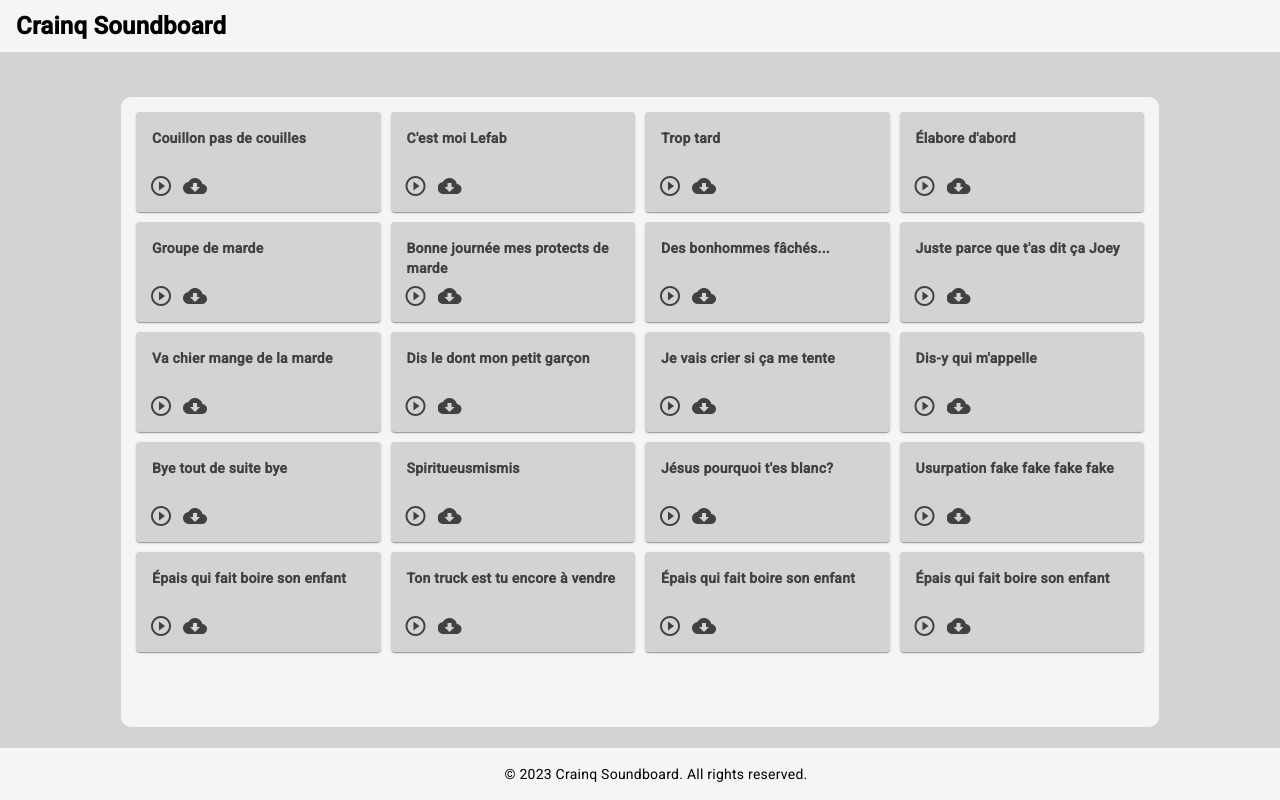
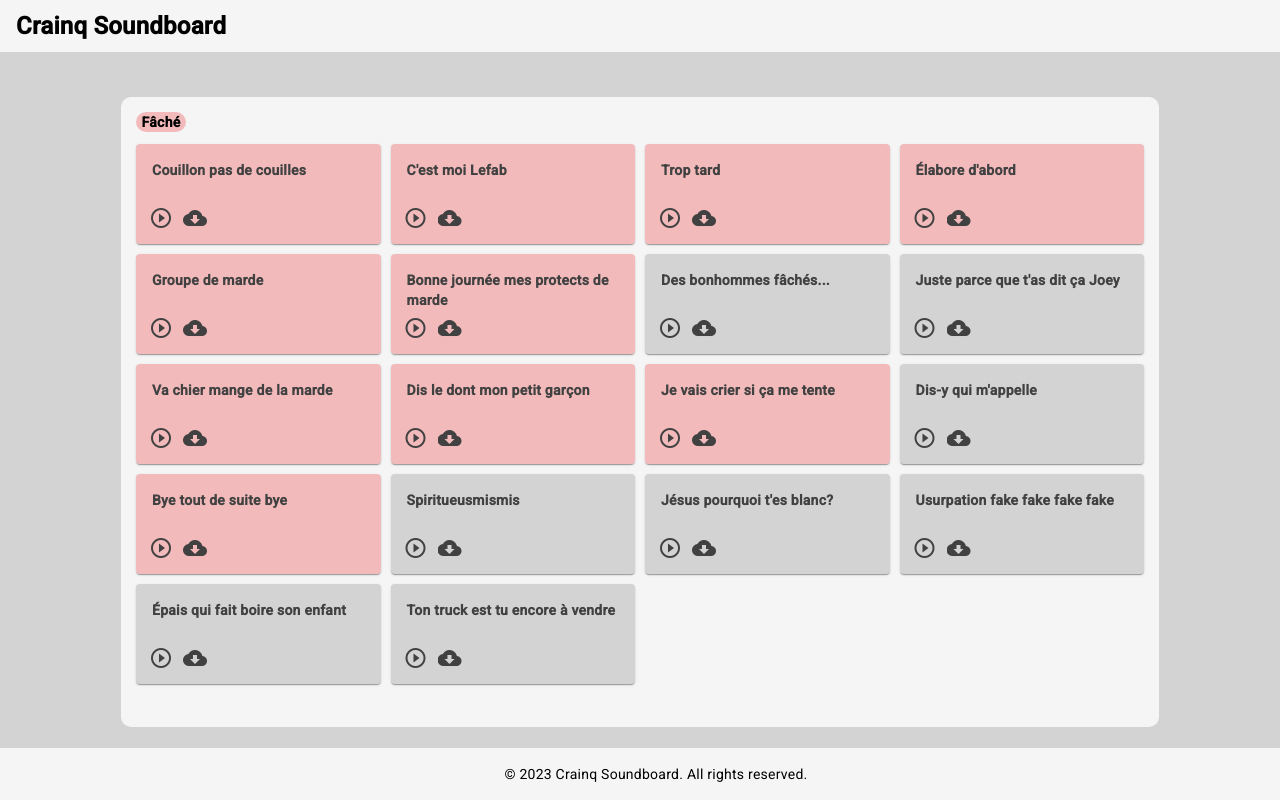
Before and after one commit to JoeRouleau/crainq-soundboard, an Angular app: page / in a window 1280 px wide. Built offline with nearby package versions, Linux system fonts and the light colour scheme.

Commit message:
Bouton filtre statique avec click class

```diff
--- a/src/app/app.module.ts
+++ b/src/app/app.module.ts
@@ -12,6 +12,7 @@ import { VoiceMessageListComponent } from './voice-message-list/voice-message-li
 import { VoiceMessageComponent } from './voice-message/voice-message.component';
 
 import { HttpClientModule } from '@angular/common/http';
+import { FiltersComponent } from './filters/filters.component';
 
 
 @NgModule({
@@ -22,7 +23,8 @@ import { HttpClientModule } from '@angular/common/http';
     FooterComponent,
     BodyComponent,
     VoiceMessageListComponent,
-    VoiceMessageComponent
+    VoiceMessageComponent,
+    FiltersComponent
   ],
   imports: [
     BrowserModule,
--- a/src/app/body/body.component.html
+++ b/src/app/body/body.component.html
@@ -1,5 +1,6 @@
 <div class="container">
     <div class="box">
+        <app-filters></app-filters>
         <app-voice-message-list></app-voice-message-list>
     </div>
   </div>
--- /dev/null
+++ b/src/app/filters/filters.component.css
@@ -0,0 +1,30 @@
+mat-chip-listbox {
+    margin-bottom: 5px;
+}
+
+mat-chip {
+    background-color: aqua;
+}
+
+.filter-list {
+    background-color: rgba(240, 128, 128, .5);
+    width: 50px;
+    font-weight: bold;
+    text-align:center;
+    border-radius: 10px;
+}
+
+.filter-list:hover {
+    box-shadow: 0 3px 3px 3px rgba(0,0,0,.2), 0 3px 3px 0 rgba(0,0,0,.14), 0 3px 3px 0 rgba(0,0,0,.12) !important;
+    transform: translate3d(0,0,0);
+    transition: background .4s cubic-bezier(.25,.8,.25,1),box-shadow 280ms cubic-bezier(.4,0,.2,1);
+    cursor: pointer;
+}
+
+.coral {
+    background-color: rgb(240, 128, 128);
+}
+
+.light-coral {
+    background-color: rgba(240, 128, 128, .5);
+}
--- /dev/null
+++ b/src/app/filters/filters.component.html
@@ -0,0 +1,3 @@
+<div (click)="toggleClass()" [ngClass]="selected ? 'filter-list coral' : 'filter-list light-coral'">
+    <p>Fâché</p>
+</div>
--- /dev/null
+++ b/src/app/filters/filters.component.ts
@@ -0,0 +1,15 @@
+import { Component } from '@angular/core';
+
+@Component({
+  selector: 'app-filters',
+  templateUrl: './filters.component.html',
+  styleUrls: ['./filters.component.css']
+})
+export class FiltersComponent {
+  selected: boolean = false;
+
+  public toggleClass() {
+    this.selected = !this.selected;
+  }
+
+}
--- a/src/app/interfaces/Vocal.ts
+++ b/src/app/interfaces/Vocal.ts
@@ -2,5 +2,6 @@ export interface Vocal {
     id: number,
     title: string,
     content: string,
-    path: string
+    path: string,
+    fache: boolean
 }
--- a/src/app/voice-message/voice-message.component.css
+++ b/src/app/voice-message/voice-message.component.css
@@ -1,7 +1,14 @@
 mat-card {
   height: 100px;
   width: 100%;
+}
+
+.grey-card {
   background-color: lightgrey;
+}
+
+.coral-card {
+  background-color: rgba(240, 128, 128, .5);
 }
 
 mat-card:hover {
--- a/src/app/voice-message/voice-message.component.html
+++ b/src/app/voice-message/voice-message.component.html
@@ -1,5 +1,5 @@
 <div class="carte">
-  <mat-card>
+  <mat-card [ngClass]="vocal.fache ? 'coral-card' : 'grey-card'">
     <mat-card-header>{{ vocal.title }}</mat-card-header>
     <mat-card-actions class="icons">
       <mat-icon (click)="click(mode)">{{iconName}}</mat-icon>
--- a/src/assets/vocaux.json
+++ b/src/assets/vocaux.json
@@ -3,120 +3,126 @@
     "id": "1",
     "title": "Couillon pas de couilles",
     "content": "T'es un esti de couillon pas de couilles eille men criss moi toute ça dehors men parce que je vais faire le ménage et tu vas embarquer avec",
-    "path": "assets/audio/couillon.wav"
+    "path": "assets/audio/couillon.wav",
+    "fache": true
   },
   {
     "id": "2",
     "title": "C'est moi Lefab",
     "content": "C'est moi Lefab Seb eille j'envoie des vocal des vidéos je me fais usurper par toi pis ta bande de criss de sans dessins c'est moi Lefab eille si je ressors de la cours en pis je fais vérifier les serveurs je suis sans dessin à ce point là en d'être Lefab en bein oui c'est ça je suis sans dessin à ce point là d'être Lefab pis d'avoir envoyé une vérification dans les serveurs en ils vont voir de ou ça part si j'ai été Lefab j'aurais été cave en criss d'avoir fait ça en parce que c'est moi l'usurpé c'est moi qui se fait usurper toi t'es juste un esti de fendant qui se prend pour un autre en tu fais parler quelqu'un d'autre pas mal sûr ou c'est non ça ressemble à Yves Veilleux en esti ta voix en Yves c'est toi Lefab écoute montre ta face montre des preuves moi je les ai fait mes preuves moi je les ai montrés mes preuves pas toi ",
-    "path": "assets/audio/moi_lefab.wav"
+    "path": "assets/audio/moi_lefab.wav",
+    "fache": true
   },
   {
     "id": "3",
     "title": "Trop tard",
     "content": "Il est trop tard",
-    "path": "assets/audio/trop_tard.wav"
+    "path": "assets/audio/trop_tard.wav",
+    "fache": true
   },
   {
     "id": "4",
     "title": "Élabore d'abord",
     "content": "Criss esti élabore d'abord tabarnak pèse sur le piton du micro pis parle esti euh non mon chef quel chef de quoi tu parles t'es rendu ou avec tes skis dans le bain toi men",
-    "path": "assets/audio/elabore.wav"
+    "path": "assets/audio/elabore.wav",
+    "fache": true
   },
   {
     "id": "5",
     "title": "Groupe de marde",
     "content": "",
-    "path": "assets/audio/groupe_de_marde.wav"
+    "path": "assets/audio/groupe_de_marde.wav",
+    "fache": true
   },
   {
     "id": "6",
     "title": "Bonne journée mes protects de marde",
     "content": "",
-    "path": "assets/audio/protect_de_marde.wav"
+    "path": "assets/audio/protect_de_marde.wav",
+    "fache": true
   },
   {
     "id": "7",
     "title": "Des bonhommes fâchés...",
     "content": "",
-    "path": "assets/audio/bonhommes_faches.wav"
+    "path": "assets/audio/bonhommes_faches.wav",
+    "fache": false
   },
   {
     "id": "8",
     "title": "Juste parce que t'as dit ça Joey",
     "content": "",
-    "path": "assets/audio/dis_ca_joey.wav"
+    "path": "assets/audio/dis_ca_joey.wav",
+    "fache": false
   },
   {
     "id": "9",
     "title": "Va chier mange de la marde",
     "content": "",
-    "path": "assets/audio/va_chier_mange_dla_marde.wav"
+    "path": "assets/audio/va_chier_mange_dla_marde.wav",
+    "fache": true
   },
   {
     "id": "10",
     "title": "Dis le dont mon petit garçon",
     "content": "",
-    "path": "assets/audio/petit_garcon.wav"
+    "path": "assets/audio/petit_garcon.wav",
+    "fache": true
   },
   {
     "id": "11",
     "title": "Je vais crier si ça me tente",
     "content": "",
-    "path": "assets/audio/crier_si_ca_me_tente.wav"
+    "path": "assets/audio/crier_si_ca_me_tente.wav",
+    "fache": true
   },
   {
     "id": "12",
     "title": "Dis-y qui m'appelle",
     "content": "",
-    "path": "assets/audio/qui_mappelle.wav"
+    "path": "assets/audio/qui_mappelle.wav",
+    "fache": false
   },
   {
     "id": "13",
     "title": "Bye tout de suite bye",
     "content": "",
-    "path": "assets/audio/bye_tout_de_suite.wav"
+    "path": "assets/audio/bye_tout_de_suite.wav",
+    "fache": true
   },
   {
     "id": "14",
     "title": "Spiritueusmismis",
     "content": "",
-    "path": "assets/audio/spiritueusmismis.wav"
+    "path": "assets/audio/spiritueusmismis.wav",
+    "fache": false
   },
   {
     "id": "15",
     "title": "Jésus pourquoi t'es blanc?",
     "content": "",
-    "path": "assets/audio/jesus_blanc.wav"
+    "path": "assets/audio/jesus_blanc.wav",
+    "fache": false
   },
   {
     "id": "16",
     "title": "Usurpation fake fake fake fake",
     "content": "",
-    "path": "assets/audio/usurpation_fake.wav"
+    "path": "assets/audio/usurpation_fake.wav",
+    "fache": false
   },
   {
     "id": "17",
     "title": "Épais qui fait boire son enfant",
     "content": "",
-    "path": "assets/audio/epais_boire_enfant.wav"
+    "path": "assets/audio/epais_boire_enfant.wav",
+    "fache": false
   },
   {
     "id": "18",
     "title": "Ton truck est tu encore à vendre",
     "content": "",
-    "path": "assets/audio/truck_a_vendre.wav"
-  },
-  {
-    "id": "17",
-    "title": "Épais qui fait boire son enfant",
-    "content": "",
-    "path": "assets/audio/epais_boire_enfant.wav"
-  },
-  {
-    "id": "17",
-    "title": "Épais qui fait boire son enfant",
-    "content": "",
-    "path": "assets/audio/epais_boire_enfant.wav"
+    "path": "assets/audio/truck_a_vendre.wav",
+    "fache": false
   }
 ]
```
Also changed, not shown: src/app/filter-service.service.ts (added, +9 -0 lines), 1 other file (tests, documents, lock files or other folders).
